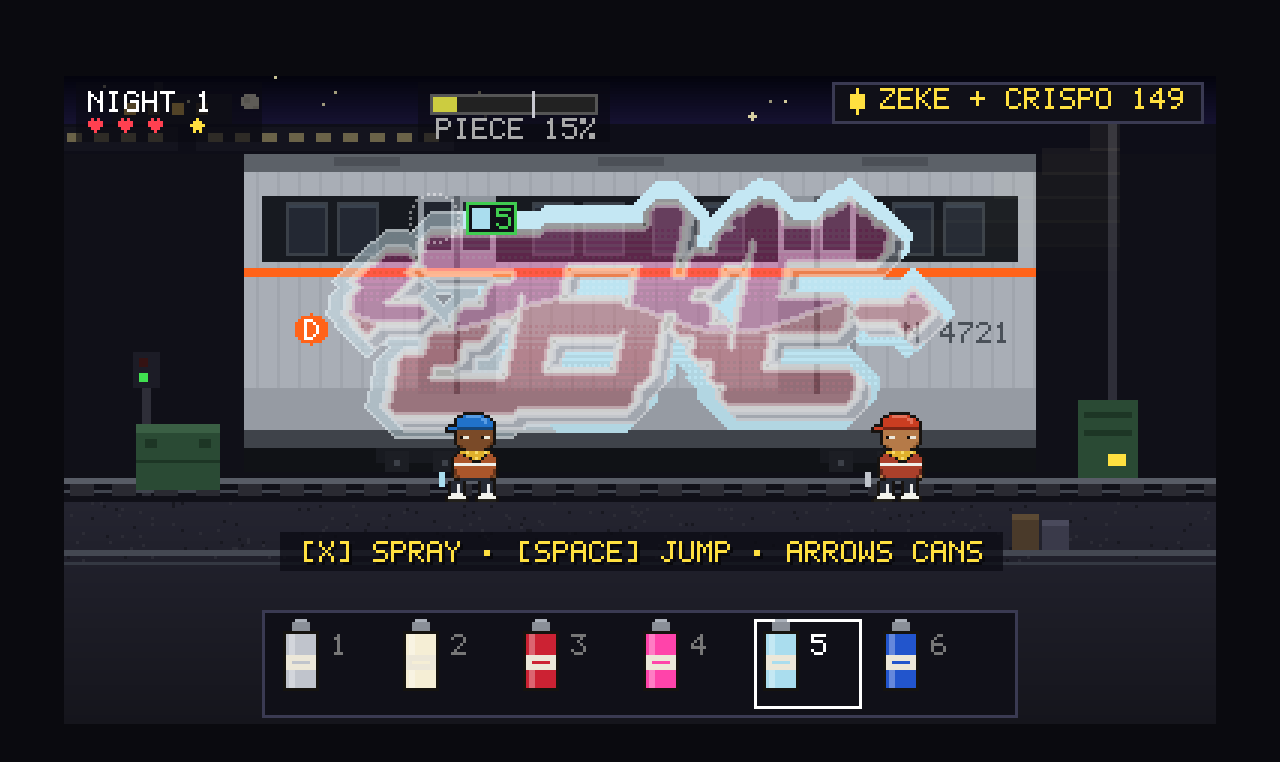
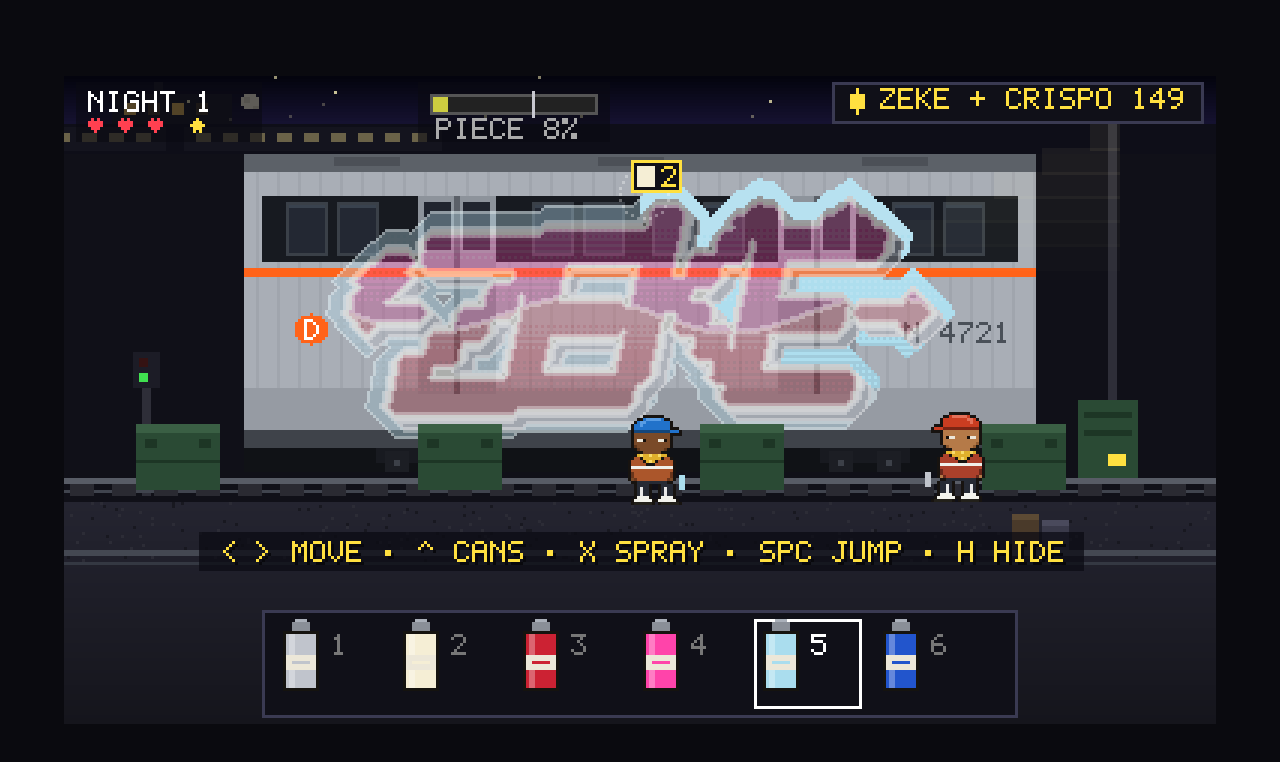
Before and after one commit to KuvopLLC/burner, a plain HTML site: page test/drive.html in a window 1280 px wide. Drawn offline with Linux system fonts and the light colour scheme.

Commit message:
Keyboard-only play, jumps that actually clear, dumpster cover with H
PM notes on the Mario build, addressed:

- KEYBOARD ONLY now: LEFT/RIGHT walk the kid along the block (his feet
  are the aim — X sprays the nearest patch above where you stand that
  wants the can in hand), UP/DOWN cycle cans, SPACE jumps, X sprays
  (hold to keep spraying), H hides. The mouse no longer drives the kid
  or the nozzle; the aim marker and a hint tag (what this stretch of
  wall needs, green when you're holding it) live on the wall itself.
- Jumps CLEAR enemies now: higher arc (apex ~34px over 30px sprites),
  a generous airborne window, tighter hitboxes — and the chasing cop
  COMMITS to a direction for a beat when re-aiming, so vaulting him
  sends him lumbering past instead of pivoting into your landing.
- Cover is back, everywhere: four dumpsters along the block (divider
  screens at the gallery). Stand near one and press H to duck behind
  it — untouchable while hidden, cops lose your trail, but you can't
  spray from cover and moving breaks it. Jump the dogs, hide from the
  cops: two verbs, two enemies.
- First-sighting coach lines ('DOG! [SPACE] JUMP IT!' / 'COP! DUCK
  BEHIND A DUMPSTER [H]!'). Demo AI walks like a player; drivers and
  probes updated — probe now verifies hidden = untouchable.

```diff
--- a/src/font.js
+++ b/src/font.js
@@ -65,6 +65,7 @@ export const FONT = {
   '_': ['.....', '.....', '.....', '.....', '.....', '.....', 'XXXXX'],
   '★': ['..X..', '.XXX.', 'XXXXX', '.XXX.', '.X.X.', '.....', '.....'],
   '♪': ['...X.', '...XX', '...X.', '...X.', '.XXX.', 'XXXX.', '.XX..'],
+  '^': ['..X..', '.X.X.', 'X...X', '.....', '.....', '.....', '.....'],
   '♥': ['.X.X.', 'XXXXX', 'XXXXX', '.XXX.', '..X..', '.....', '.....'],
   '©': ['.XXX.', 'X...X', 'X.XX.', 'X.X..', 'X.XX.', 'X...X', '.XXX.'],
   '✓': ['.....', '....X', '....X', '...X.', 'X..X.', '.XX..', '.....'],
--- a/src/paint.js
+++ b/src/paint.js
@@ -108,6 +108,12 @@ export const paintScene = {
       jumpY: 0, jumpV: 0, airborne: false,
       flood: null,        // {cx, cy, colorId, r, rid} region cascade
       fireHeld: false, autoT: 0,
+      moveL: false, moveR: false, facing: 1,
+      dumpsters: [24, 118, 212, 306],
+      hidden: false,
+      taughtCop: false, taughtDog: false,
+      aim: null,          // {x, y} on screen — where X will spray
+      hint: null,         // {x, y, rid} — what this stretch of wall needs
       pal: {
         frames: makeKid(hashStr(run.partner.tag), run.partner.hue),
         x: 320, dir: -1, hidden: false, burstT: 2.5, target: null, scan: 0,
@@ -116,7 +122,7 @@ export const paintScene = {
       },
       ped: null,
       pedTimer: 5 + rng() * 6,
-      msg: '[X] SPRAY · [SPACE] JUMP · ARROWS CANS',
+      msg: '< > MOVE · ^ CANS · X SPRAY · SPC JUMP · H HIDE',
       msgT: 5,
       sprayT: 0,
       fx: [],
@@ -186,13 +192,21 @@ export const paintScene = {
     s.fx = s.fx.filter(f => f.t < 0.25);
     if (s.regFlash) { s.regFlash.t -= dt; if (s.regFlash.t <= 0) s.regFlash = null; }
 
-    // hold to spray: X or the mouse button autofires
-    const overWall = G.mouse.x >= PX - 8 && G.mouse.x < PX + s.piece.w + 8 &&
-                     G.mouse.y >= PY - 8 && G.mouse.y < PY + s.piece.h + 8;
-    if ((s.fireHeld || (G.mouse.down && overWall)) && !s.flood) {
+    // keyboard movement: you WALK the wall now
+    const mv = (s.moveR ? 1 : 0) - (s.moveL ? 1 : 0);
+    if (mv !== 0) s.facing = mv;
+    s.kidVel = mv * 96 * dt;
+    s.kidX = Math.max(30, Math.min(W - 52, s.kidX + s.kidVel));
+
+    // where would X land? straight up from where you stand, on the
+    // nearest patch that wants the can in your hand
+    updateAim(s);
+
+    // hold X to keep spraying (not from behind a dumpster)
+    if (s.fireHeld && !s.flood && !s.hidden) {
       s.autoT -= dt;
       if (s.autoT <= 0) {
-        burst(G, s, G.mouse.x, G.mouse.y);
+        burst(G, s);
         s.autoT = 0.15;
       }
     } else {
@@ -201,11 +215,6 @@ export const paintScene = {
 
     // your partner works the wall with you
     updatePal(G, s, dt);
-
-    // the kid drifts toward the cursor — feet, not teleports
-    const targetX = Math.max(SURF_X + 2, Math.min(SURF_X + 244, G.mouse.x - 10));
-    s.kidVel = (targetX - s.kidX) * Math.min(1, dt * 8);
-    s.kidX += s.kidVel;
 
     // fresh paint catches the light
     for (const tw of s.twk) tw.t += dt;
@@ -239,7 +248,13 @@ export const paintScene = {
         const type = s.rng() < dogChance ? 'dog' : 'cop';
         const side = s.rng() < 0.5 ? 1 : -1;
         this.spawnEnemy(s, type, side);
-        if (type === 'dog') sfxBark(); else sfxSiren();
+        if (type === 'dog') {
+          sfxBark();
+          if (!s.taughtDog) { s.taughtDog = true; say(s, 'DOG! [SPACE] JUMP IT!'); }
+        } else {
+          sfxSiren();
+          if (!s.taughtCop) { s.taughtCop = true; say(s, 'COP! DUCK BEHIND A DUMPSTER [H]!'); }
+        }
         if (G.run.partner.tag === 'KWIK 12') sfxWhistle();
         s.spawnT = this.spawnInterval(s, G);
       }
@@ -252,18 +267,23 @@ export const paintScene = {
       if (e.type === 'dog') {
         e.x += e.dir * (62 + s.lvl * 4) * dt;
       } else {
-        // the cop chases for a while, then gives up and walks off
+        // the cop chases, but he COMMITS: he re-aims only every beat,
+        // so a jump over his head sends him lumbering past
         if (e.t < 7) {
+          e.retarget = (e.retarget || 0) - dt;
+          if (e.retarget <= 0 && !s.hidden) {
             e.dir = kidC > e.x + 10 ? 1 : -1;
-          e.x += e.dir * (30 + s.lvl * 2.5) * dt;
+            e.retarget = 1.2;
+          }
+          e.x += e.dir * (28 + s.lvl * 2) * dt;
         } else {
           e.dir = e.x > W / 2 ? 1 : -1;
           e.x += e.dir * 46 * dt;
         }
       }
-      // contact
+      // contact — a real jump clears them, cover keeps you safe
       const eC = e.x + (e.type === 'dog' ? 12 : 10);
-      if (s.inv <= 0 && s.jumpY > -14 && Math.abs(eC - kidC) < 13 && !s.done) {
+      if (s.inv <= 0 && !s.hidden && s.jumpY > -9 && Math.abs(eC - kidC) < 11 && !s.done) {
         takeHit(G, s, e.type);
       }
     }
@@ -280,7 +300,7 @@ export const paintScene = {
     }
     for (const it of s.items) {
       it.life -= dt;
-      if (it.life > 0 && Math.abs(it.x - kidC) < 13 && s.jumpY > -10) {
+      if (it.life > 0 && !s.hidden && Math.abs(it.x - kidC) < 13 && s.jumpY > -10) {
         it.life = 0;
         if (!s.powered) {
           s.powered = true;
@@ -338,13 +358,28 @@ export const paintScene = {
     if (e.type === 'down') {
       if (e.key === ' ' && !s.airborne && !s.dead) {
         s.airborne = true;
-        s.jumpV = -170;
+        s.hidden = false;
+        s.jumpV = -205;
         s.jumpY = -0.01;
         G.run.jumps++;
       }
-      if (e.key === 'x' || e.key === 'X') { s.fireHeld = true; burst(G, s, G.mouse.x, G.mouse.y); }
-      if (e.key === 'ArrowRight' || e.key === 'ArrowDown') { s.selected = (s.selected + 1) % s.bag.length; sfxRattle(); }
-      if (e.key === 'ArrowLeft' || e.key === 'ArrowUp') { s.selected = (s.selected + s.bag.length - 1) % s.bag.length; sfxRattle(); }
+      if (e.key === 'x' || e.key === 'X') { s.fireHeld = true; burst(G, s); }
+      if (e.key === 'ArrowRight') { s.moveR = true; s.hidden = false; }
+      if (e.key === 'ArrowLeft') { s.moveL = true; s.hidden = false; }
+      if ((e.key === 'h' || e.key === 'H') && !s.airborne) {
+        const kc = s.kidX + 10;
+        const near = s.dumpsters.some(dx2 => Math.abs(kc - (dx2 + 14)) < 20);
+        if (near) {
+          s.hidden = true;
+          // tuck in behind the nearest one
+          const d = s.dumpsters.reduce((a, b) => Math.abs(kc - (a + 14)) < Math.abs(kc - (b + 14)) ? a : b);
+          s.kidX = d + 4;
+        } else if (s.msgT <= 0) {
+          say(s, 'NO COVER HERE — FIND A DUMPSTER');
+        }
+      }
+      if (e.key === 'ArrowDown') { s.selected = (s.selected + 1) % s.bag.length; sfxRattle(); }
+      if (e.key === 'ArrowUp') { s.selected = (s.selected + s.bag.length - 1) % s.bag.length; sfxRattle(); }
       const n = parseInt(e.key, 10);
       if (n >= 1 && n <= s.bag.length && n - 1 !== s.selected) { s.selected = n - 1; sfxRattle(); }
       if (e.key === 'Enter') {
@@ -365,6 +400,10 @@ export const paintScene = {
       }
     } else if (e.key === 'x' || e.key === 'X') {
       s.fireHeld = false;
+    } else if (e.key === 'ArrowRight') {
+      s.moveR = false;
+    } else if (e.key === 'ArrowLeft') {
+      s.moveL = false;
     }
   },
 
@@ -378,7 +417,7 @@ export const paintScene = {
       if (i !== s.selected) { s.selected = i; sfxRattle(); }
       return;
     }
-    burst(G, s, x, y);
+    burst(G, s);
   },
 
   draw(G, ctx) {
@@ -423,34 +462,29 @@ export const paintScene = {
       ctx.globalAlpha = 1;
     }
 
-    // aiming ring: where the next burst lands, and which can this spot wants
-    const m = G.mouse;
-    if (!s.dead && !s.done &&
-        m.x >= PX - 6 && m.x < PX + s.piece.w + 6 && m.y >= PY - 6 && m.y < PY + s.piece.h + 6) {
-      ctx.globalAlpha = 0.45;
+    // the aim marker: where X will land from where you stand
+    if (!s.dead && !s.done && s.aim) {
+      ctx.globalAlpha = 0.5 + 0.2 * Math.sin(s.pulse);
       ctx.fillStyle = '#fff';
       for (let a = 0; a < 24; a++) {
-        const ax = Math.round(m.x + Math.cos(a * 0.2618) * s.burstR);
-        const ay = Math.round(m.y + Math.sin(a * 0.2618) * s.burstR);
+        const ax = Math.round(s.aim.x + Math.cos(a * 0.2618) * s.burstR);
+        const ay = Math.round(s.aim.y + Math.sin(a * 0.2618) * s.burstR);
         if (ax >= SURF_X && ax < SURF_X + 264 && ay >= 26 && ay < 132) ctx.fillRect(ax, ay, 1, 1);
       }
       ctx.globalAlpha = 1;
-      // hover hint: the can number this region needs
-      const hx = Math.round(m.x - PX), hy = Math.round(m.y - PY);
-      if (hx >= 0 && hx < s.piece.w && hy >= 0 && hy < s.piece.h) {
-        const hrid = s.piece.regions[hy * s.piece.w + hx];
-        if (hrid && !s.regDone[hrid]) {
-          const wantId = s.piece.palette[hrid].id;
+    }
+    // the hint tag: what this stretch of wall needs
+    if (!s.dead && !s.done && s.hint) {
+      const wantId = s.piece.palette[s.hint.rid].id;
       const bagIdx = s.bag.findIndex(c => c.id === wantId);
       if (bagIdx >= 0) {
-            const tagX = Math.min(SURF_X + 264, m.x + s.burstR + 3);
         const right = bagIdx === s.selected;
-            rect(ctx, tagX, m.y - 5, 17, 11, '#101018');
-            frame(ctx, tagX, m.y - 5, 17, 11, right ? '#40cc50' : '#ffe040');
-            rect(ctx, tagX + 2, m.y - 3, 6, 7, s.piece.palette[hrid].hex);
-            text(ctx, String(bagIdx + 1), tagX + 10, m.y - 3, right ? '#40cc50' : '#ffe040');
-          }
-        }
+        const tagX = Math.max(SURF_X, Math.min(SURF_X + 247, s.hint.x - 8));
+        const tagY = Math.max(28, s.hint.y - 14);
+        rect(ctx, tagX, tagY, 17, 11, '#101018');
+        frame(ctx, tagX, tagY, 17, 11, right ? '#40cc50' : '#ffe040');
+        rect(ctx, tagX + 2, tagY + 2, 6, 7, s.piece.palette[s.hint.rid].hex);
+        text(ctx, String(bagIdx + 1), tagX + 10, tagY + 2, right ? '#40cc50' : '#ffe040');
       }
     }
 
@@ -467,18 +501,22 @@ export const paintScene = {
       ctx.globalAlpha = 1;
     }
 
-    // street furniture (nobody hides anymore — you jump)
+    // cover, all along the block — duck behind any of them with H
+    if (s.hidden) drawSpriteFlip(ctx, s.kid.idle[0], Math.round(s.kidX), 106, false);
+    for (const dx2 of s.dumpsters) {
       if (s.spot.kind === 'gallery') {
-      rect(ctx, 24, 106, 30, 32, '#f2efe8');
-      frame(ctx, 24, 106, 30, 32, '#c9c4b8');
-      rect(ctx, 38, 108, 1, 28, '#ddd8cc');
+        rect(ctx, dx2, 106, 30, 32, '#f2efe8');
+        frame(ctx, dx2, 106, 30, 32, '#c9c4b8');
+        rect(ctx, dx2 + 14, 108, 1, 28, '#ddd8cc');
       } else {
-      rect(ctx, 24, 118, 28, 20, '#2a4a34');
-      rect(ctx, 24, 116, 28, 3, '#3a5f44');
-      rect(ctx, 24, 128, 28, 1, '#1d3625');
-      rect(ctx, 27, 121, 4, 3, '#1d3625');
-      rect(ctx, 45, 121, 4, 3, '#1d3625');
+        rect(ctx, dx2, 118, 28, 20, '#2a4a34');
+        rect(ctx, dx2, 116, 28, 3, '#3a5f44');
+        rect(ctx, dx2, 128, 28, 1, '#1d3625');
+        rect(ctx, dx2 + 3, 121, 4, 3, '#1d3625');
+        rect(ctx, dx2 + 21, 121, 4, 3, '#1d3625');
       }
+    }
+    if (s.hidden) stext(ctx, '!', Math.round(s.kidX) + 8, 94, '#ffe040');
 
     // gear on the street, bobbing and shining
     for (const it of s.items) {
@@ -492,15 +530,15 @@ export const paintScene = {
     }
 
     // the kid: jumping, flickering through mercy frames, spraying
-    if (!(s.inv > 0 && Math.floor(s.pulse * 4) % 2 === 0)) {
+    if (!s.hidden && !(s.inv > 0 && Math.floor(s.pulse * 4) % 2 === 0)) {
       const kx = Math.round(s.kidX);
       const ky = 112 + Math.round(s.jumpY);
-      const moving = Math.abs(s.kidVel) > 0.35;
+      const moving = Math.abs(s.kidVel) > 0.01;
       const cv = s.airborne ? s.kid.walk[1]
         : moving ? walkFrame(s.kid, s.pulse / 3) : idleFrame(s.kid, s.pulse / 6);
       const bob = moving || s.airborne ? 0 : (Math.sin(s.pulse * 0.4) > 0.5 ? 1 : 0);
-      drawSpriteFlip(ctx, cv, kx, ky + bob, moving && s.kidVel < 0);
-      rect(ctx, kx + (G.mouse.x > kx + 10 ? 18 : -1), ky + 20 + bob, 2, 5, sel.hex); // can in hand
+      drawSpriteFlip(ctx, cv, kx, ky + bob, s.facing === -1);
+      rect(ctx, kx + (s.facing === 1 ? 18 : -1), ky + 20 + bob, 2, 5, sel.hex); // can in hand
       if (s.powered && Math.sin(s.pulse * 2.6) > 0.7) {
         stext(ctx, '★', kx + 6, ky - 9, '#ffe040'); // the flow, visible
       }
@@ -663,36 +701,55 @@ function afterBurst(s, hit, doneRid, mx, my) {
   }
 }
 
-// The player's burst. Powered: point at your color's region and one
-// press CASCADES through the whole thing. Unpowered: the tedious way.
-function burst(G, s, mx, my) {
-  if (s.done || s.dead || s.flood) return;
+// Find where X will land: the nearest uncovered pixel matching the can
+// in hand, in the stretch of wall above where you stand. Also what this
+// stretch needs (the hint tag).
+function updateAim(s) {
+  const kx = Math.round(s.kidX + 10 - PX);
+  const wpx = s.piece.w, hpx = s.piece.h;
+  const colorId = s.bag[s.selected].id;
+  const reach = s.burstR + 26;
+  let best = null, bestD = 1e9, hint = null, hintD = 1e9;
+  for (let x = Math.max(0, kx - reach); x <= Math.min(wpx - 1, kx + reach); x++) {
+    for (let y = 0; y < hpx; y++) {
+      const i = y * wpx + x;
+      const rid = s.piece.regions[i];
+      if (!rid || s.covered[i] || s.regDone[rid]) continue;
+      const d = Math.abs(x - kx) * 3 + y;
+      if (s.piece.palette[rid].id === colorId && d < bestD) { bestD = d; best = { x, y, rid }; }
+      if (d < hintD) { hintD = d; hint = { x, y, rid }; }
+    }
+  }
+  s.aim = best ? { x: PX + best.x, y: PY + best.y, rid: best.rid } : null;
+  s.hint = hint ? { x: PX + hint.x, y: PY + hint.y, rid: hint.rid } : null;
+}
+
+// The player's burst, from wherever you stand. Powered: one press
+// CASCADES through the whole region. Unpowered: the tedious way.
+function burst(G, s) {
+  if (s.done || s.dead || s.flood || s.hidden) return;
+  if (!s.aim) {
+    if (s.msgT <= 0) say(s, 'NOTHING HERE FOR THAT CAN — WALK THE WALL');
+    sfxTick();
+    return;
+  }
   const r = s.burstR;
-  const px = Math.round(mx - PX), py = Math.round(my - PY);
-  if (px < -r || px >= s.piece.w + r || py < -r || py >= s.piece.h + r) return;
   const colorId = s.bag[s.selected].id;
+  const mx = s.aim.x, my = s.aim.y;
 
   if (s.powered) {
-    // what region is under the nozzle?
-    let rid = 0;
-    if (px >= 0 && px < s.piece.w && py >= 0 && py < s.piece.h) rid = s.piece.regions[py * s.piece.w + px];
-    if (rid && s.piece.palette[rid].id === colorId && !s.regDone[rid]) {
     G.run.bursts++;
-      s.flood = { cx: mx, cy: my, colorId, r, rid };
+    s.flood = { cx: mx, cy: my, colorId, r, rid: s.aim.rid };
     applyBurst(s, mx, my, colorId, r);
     s.sprayT = 0.14;
     s.fx.push({ x: mx, y: my, t: 0 });
     return;
-    }
   }
 
   const { hit, doneRid } = applyBurst(s, mx, my, colorId, r);
   if (hit > 0) {
     G.run.bursts++;
     afterBurst(s, hit, doneRid, mx, my);
-  } else {
-    if (s.msgT <= 0) say(s, 'NOT HERE — CHECK THE SKETCH FOR THIS CAN');
-    sfxTick();
   }
 }
 
--- a/test/drive.html
+++ b/test/drive.html
@@ -132,19 +132,17 @@ function paintTick(G, s) {
   if (canIdx >= 0 && s.selected !== canIdx) { key(String(canIdx + 1)); return; }
 
   const total = piece.w * piece.h;
-  for (let n = 0; n < 6 && !s.regDone[reg]; n++) {
   let found = -1, i = plan.cursor;
   for (let scanned = 0; scanned < total; scanned++, i = (i + 7) % total) {
     if (piece.regions[i] === reg && !s.covered[i]) { found = i; break; }
   }
-    if (found < 0) break;
+  if (found < 0) return;
   plan.cursor = (found + 7) % total;
-    mouse('mousemove', PXo + (found % w), PYo + ((found / w) | 0));
+  // walk into range, then spray (the smoke test may teleport its feet)
+  s.kidX = PXo + (found % w) - 10;
   G.step(0.01);
   key('x');
   G.step(0.02);
-    if (s.cop || s.dog) break;
-  }
 }
 </script>
 </body>
```
Also changed, not shown: burner/Mario-style-play-contact-enemies-jumping-power-states-gear-pickups-hearts.md (+6 -4 lines), src/scenes.js (+6 -4 lines), test/dogprobe.html (+9 -1 lines), 1 other file. Lines whose indentation alone changed are shown as unchanged.
